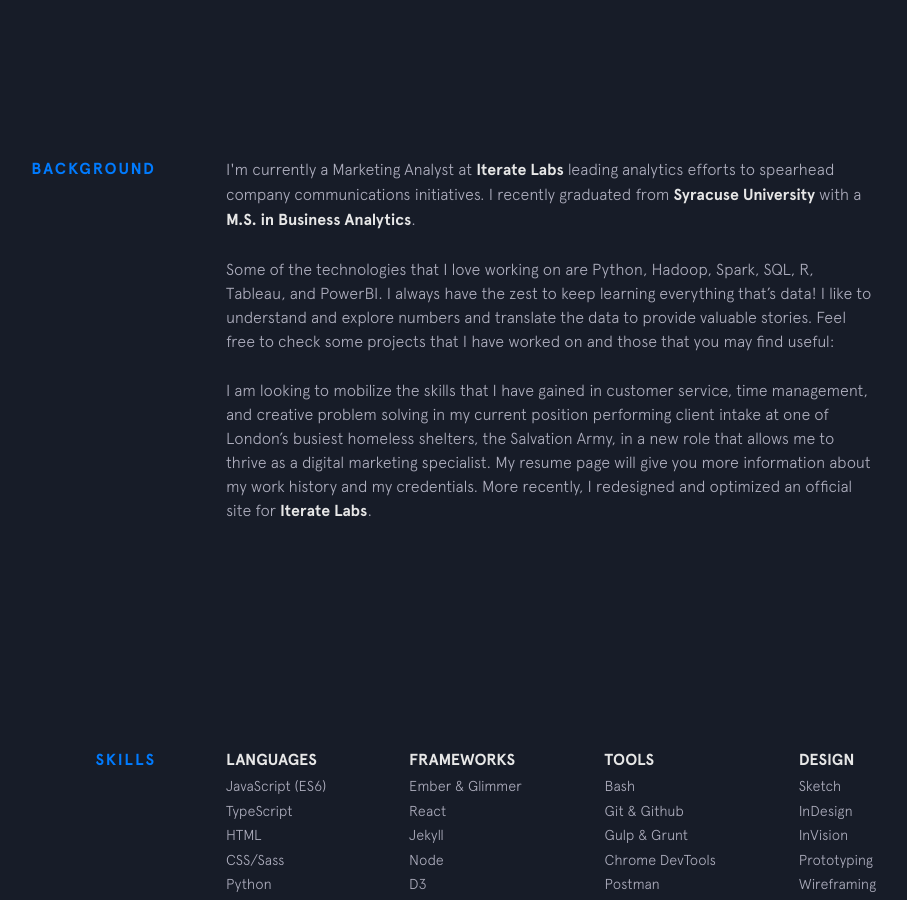
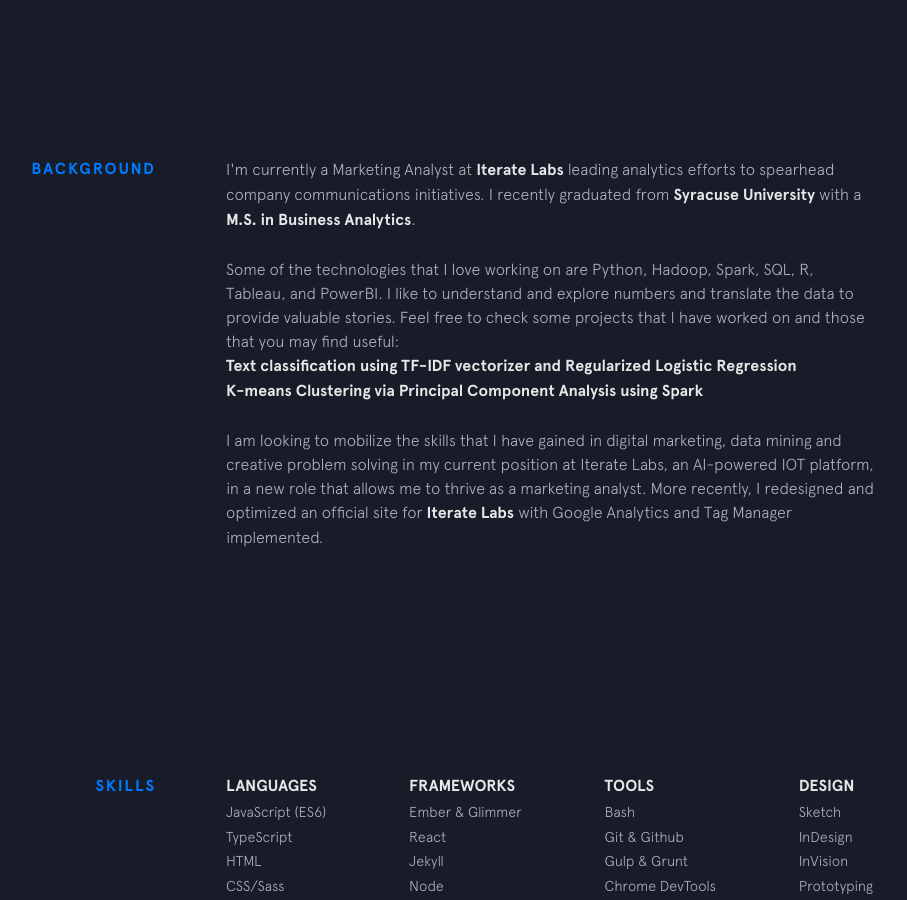
Before and after one commit to harper-he/harper-he.github.io, a Jekyll site: the page built from index.html, in a window 1280 px wide and 900 px high, scrolled down 843 px. Shown: the whole window, without its empty margins (224-1131 px from the left). Built offline with Jekyll 4.4.1, drawn with Linux system fonts in a browser that asks for light colours; nearby versions of some CDN libraries.

Commit message:
Update background.html

```diff
--- a/_includes/background.html
+++ b/_includes/background.html
@@ -11,16 +11,15 @@
 
     <p>
       Some of the technologies that I love working on are Python, Hadoop, Spark, SQL, R, Tableau, and PowerBI.
-      I always have the zest to keep learning everything that’s data! I like to understand and explore numbers and translate the data to provide valuable stories.
+      I like to understand and explore numbers and translate the data to provide valuable stories.
       Feel free to check some projects that I have worked on and those that you may find useful:
-
-
+      <a class="underline-link" href="https://github.com/harper-he/Python/tree/master/Big%20Data%20Analytics/HW4" target="_blank">Text classification using TF-IDF vectorizer and Regularized Logistic Regression</a>
+      <a class="underline-link" href="https://github.com/harper-he/Python/tree/master/Big%20Data%20Analytics/HW5" target="_blank">K-means Clustering via Principal Component Analysis using Spark</a>
     </p>
 
     <p>
-      I am looking to mobilize the skills that I have gained in customer service,
-      time management, and creative problem solving in my current position performing client intake at one of London’s busiest homeless shelters, the Salvation Army, in a new role that allows me to thrive as a digital marketing specialist. My resume page will give you more information about my work history and my credentials.
-      More recently, I redesigned and optimized an official site for <a class="underline-link" href="https://iteratelabs.co/" target="_blank">Iterate Labs</a>.
+      I am looking to mobilize the skills that I have gained in digital marketing, data mining and creative problem solving in my current position at Iterate Labs, an AI-powered IOT platform, in a new role that allows me to thrive as a marketing analyst.
+      More recently, I redesigned and optimized an official site for <a class="underline-link" href="https://iteratelabs.co/" target="_blank">Iterate Labs</a> with Google Analytics and Tag Manager implemented.
     </p>
 
     <!-- {% include employment-status.html %} -->
```
